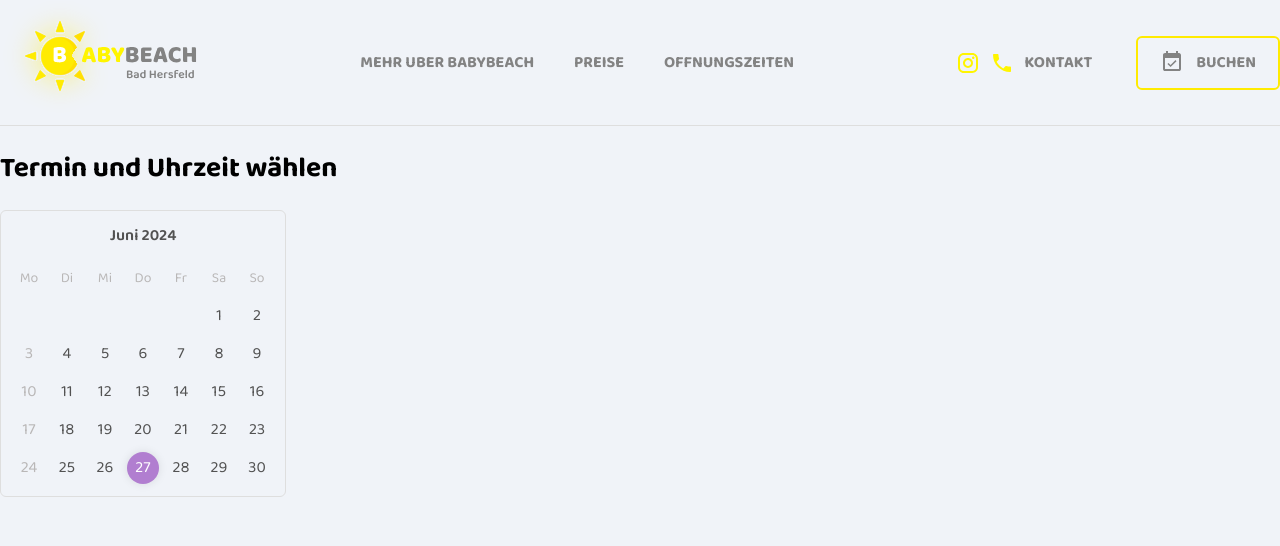
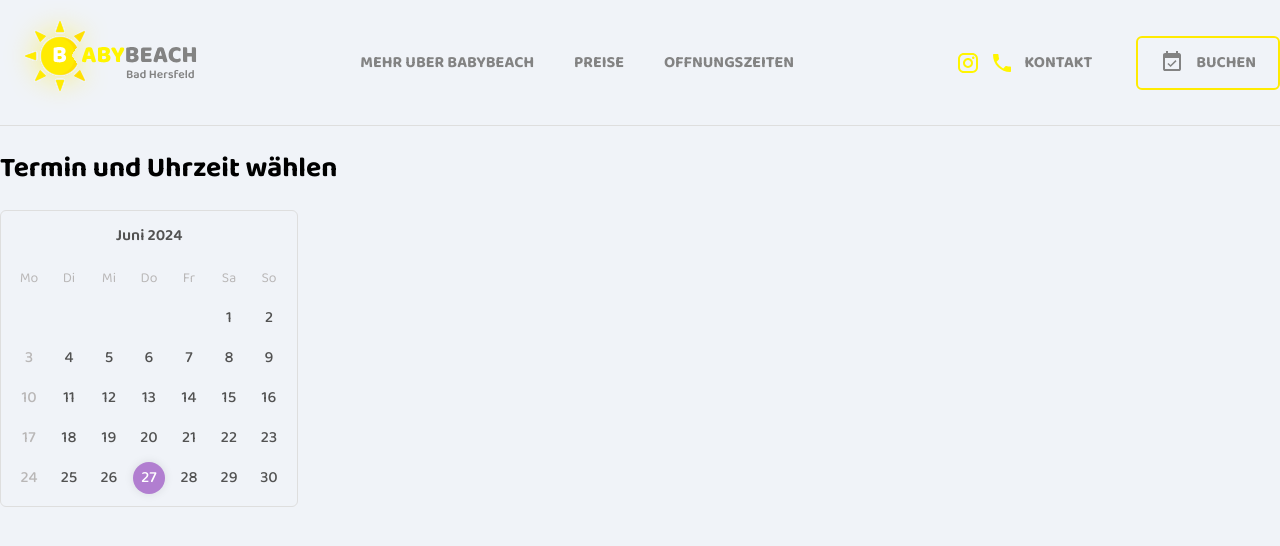
Before and after one commit to steagly/babybeach-dashboard, a React (Vite) app: page /landing in a window 1280 px wide. Shown: the top 546 px of the page. Built offline with nearby package versions, Linux system fonts and the light colour scheme; no server answers.

Commit message:
Revert "fix: some style fixes"

```diff
--- a/src/components/datePicker.module.css
+++ b/src/components/datePicker.module.css
@@ -21,13 +21,13 @@
 
 .date_grid {
   max-width: 297px;
-  gap: 6px;
+  gap: 8px;
   display: grid;
   grid-template-columns: repeat(7, 1fr);
 }
 
 .date_day {
-  font-weight: 400;
+  font-weight: 500;
   display: flex;
   align-items: center;
   justify-content: center;
```
